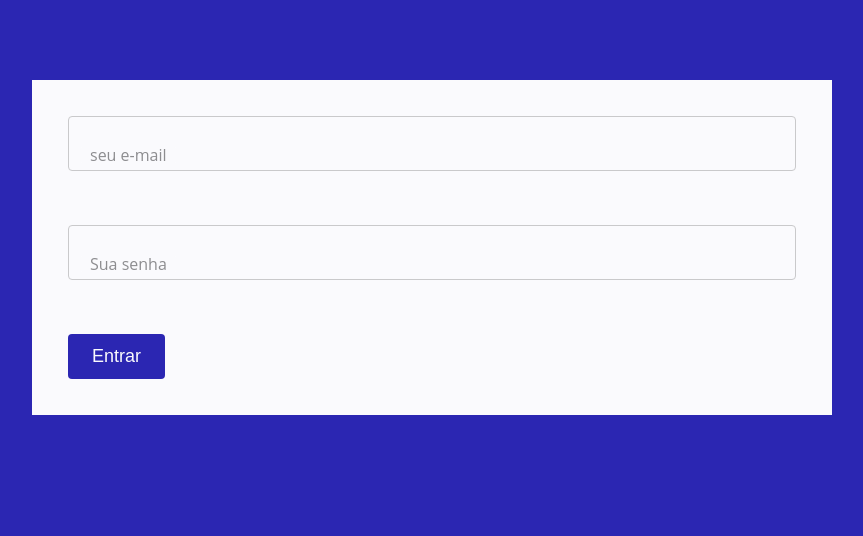
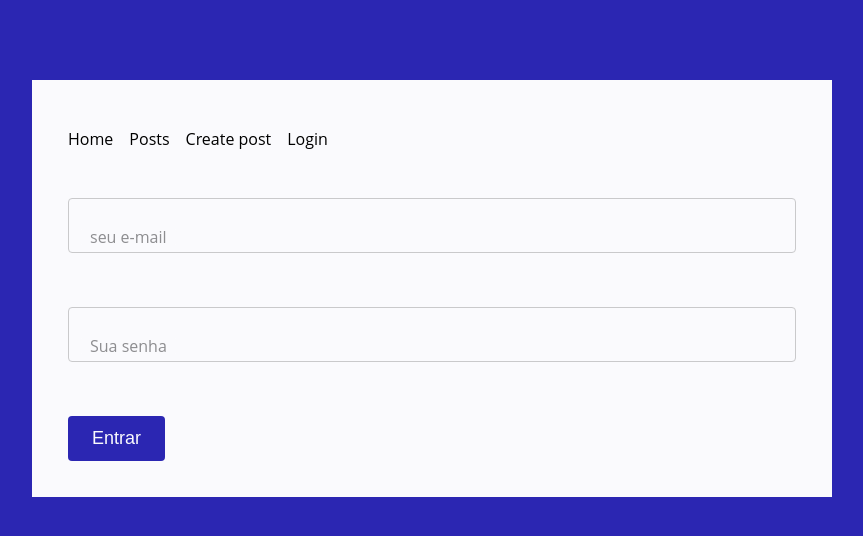
Before and after one commit to PedroHenBa/nextauth, a Next.js app: page /login in a window 1280 px wide. Shown: the top 536 px of the page, without its empty margins (208-1071 px from the left). Built offline with nearby package versions, Linux system fonts and the light colour scheme; no server answers; some icons are missing.

Commit message:
Criado componente menu e colocado na pagina

```diff
--- /dev/null
+++ b/src/components/Menu/index.tsx
@@ -0,0 +1,44 @@
+import * as Styled from './styles';
+import Link from 'next/link';
+import { MouseEvent, useEffect, useState } from 'react';
+import { signOut, useSession } from 'next-auth/client';
+
+export const Menu = () => {
+  const [session] = useSession();
+  const [redirect, setRedirect] = useState();
+
+  useEffect(() => {
+    if (typeof window === 'undefined') return;
+    // eslint-disable-next-line @typescript-eslint/ban-ts-comment
+    // @ts-ignore
+    setRedirect(encodeURI(window.location.pathname));
+  }, []);
+
+  const handleClick = async (event: MouseEvent) => {
+    event.preventDefault();
+    await signOut({ redirect: false });
+  };
+  return (
+    <Styled.Container>
+      <Link href="/">
+        <a>Home</a>
+      </Link>
+      <Link href="/posts">
+        <a>Posts</a>
+      </Link>
+      <Link href="/create-post">
+        <a>Create post</a>
+      </Link>
+
+      {session ? (
+        <a href="#" onClick={handleClick}>
+          Sair
+        </a>
+      ) : (
+        <Link href={{ pathname: '/login', query: { redirect } }}>
+          <a>Login</a>
+        </Link>
+      )}
+    </Styled.Container>
+  );
+};
--- /dev/null
+++ b/src/components/Menu/styles.ts
@@ -0,0 +1,15 @@
+import styled, { css } from 'styled-components';
+
+export const Container = styled.nav`
+  ${({ theme }) => css`
+    display: flex;
+    flex-flow: row wrap;
+    margin-bottom: ${theme.spacings.xlarge};
+    a {
+      margin-right: ${theme.spacings.small};
+      padding: ${theme.spacings.xsmall} 0;
+      display: block;
+      text-decoration: none;
+    }
+  `}
+`;
--- a/src/components/Wrapper/index.tsx
+++ b/src/components/Wrapper/index.tsx
@@ -1,10 +1,16 @@
 import * as Styled from './styles';
 import { ReactNode } from 'react';
+import { Menu } from '../Menu';
 
 export type WrapperProps = {
   children: ReactNode;
 };
 
 export function Wrapper({ children }: WrapperProps) {
-  return <Styled.Wrapper>{children}</Styled.Wrapper>;
+  return (
+    <Styled.Wrapper>
+      <Menu />
+      {children}
+    </Styled.Wrapper>
+  );
 }
--- a/src/styles/global-styles.ts
+++ b/src/styles/global-styles.ts
@@ -36,7 +36,7 @@
   }
 
   a {
-    color: ${({ theme }) => theme.colors.secondary};
+    color: ${({ theme }) => theme.colors.deepBlack};
   }
 
   .table {
```
Also changed, not shown: src/components/Menu/stories.tsx (added, +19 -0 lines), src/pages/index.tsx (+13 -4 lines).
